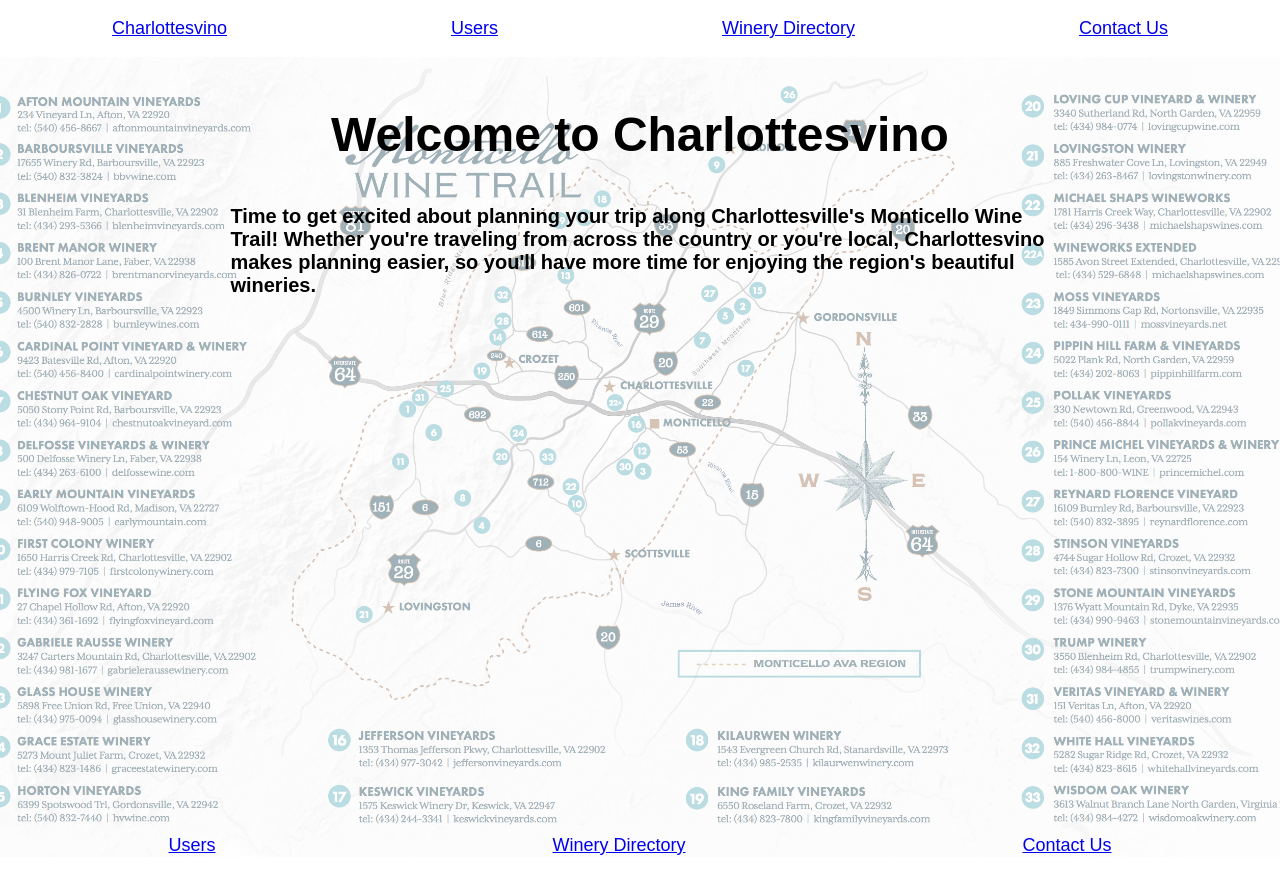
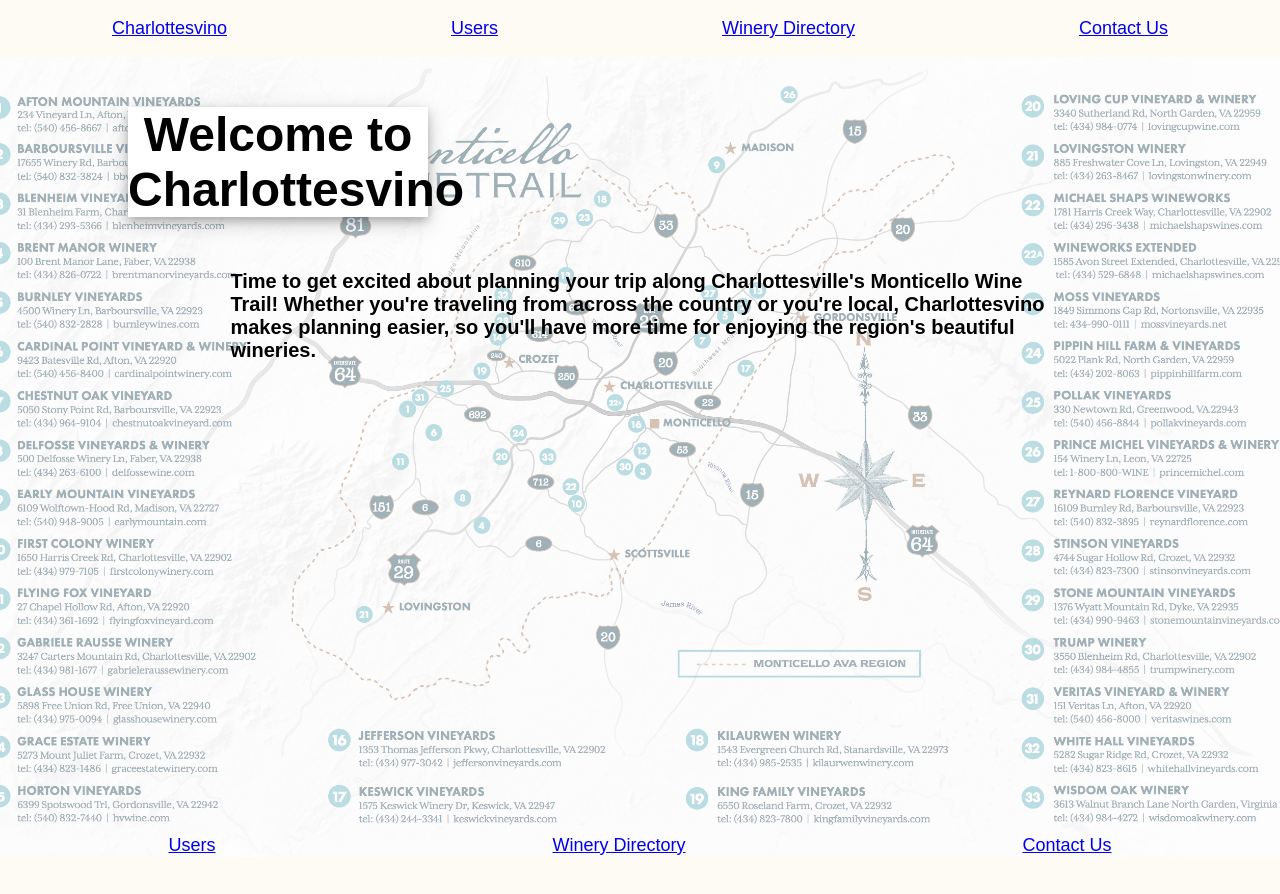
Before and after one commit to ebhinch/project_three, a React (Create React App) app in the folder client/: page / in a window 1280 px wide. Shown: the top 894 px of the page. Built offline with nearby package versions, Linux system fonts and the light colour scheme; a web font is replaced by a local one.

Commit message:
added box-shadow styled component and began using it in individualvineyardpage and on userpage

```diff
--- a/client/src/components/home/HomePage.js
+++ b/client/src/components/home/HomePage.js
@@ -2,9 +2,13 @@ import React, { Component } from 'react'
 import PageBody from "../styled-components/PageBody"
 import { FlexRow } from "../styled-components/FlexContainers"
 import { FlexColumn } from "../styled-components/FlexContainers"
+import ShadowDiv from "../styled-components/ShadowDiv"
 import styled from 'styled-components';
 import winemap from "./winemap.jpg"
 // let Img = require('react-image')
+
+
+
 const WelcomeText = styled.div`
 font-size: 3em;
   text-align: center;
@@ -50,7 +54,7 @@ class HomePage extends Component {
           {/* <img src={winemap} alt="wine map" /> */}
 
           <HomePageStyled>
-            <WelcomeText>Welcome to Charlottesvino</WelcomeText>
+            <WelcomeText><ShadowDiv>Welcome to Charlottesvino</ShadowDiv></WelcomeText>
             <br />
             <WelcomeParagraph>Time to get excited about planning your trip along Charlottesville's Monticello Wine Trail! Whether you're traveling from across the country or you're local, Charlottesvino makes planning easier, so you'll have more time for enjoying the region's beautiful wineries.</WelcomeParagraph>
 
--- a/client/src/components/styled-components/FlexContainers.js
+++ b/client/src/components/styled-components/FlexContainers.js
@@ -11,7 +11,9 @@ const FlexColumn = styled.div`
     flex-direction: column;
 `
 
+
+
+
 export {
     FlexRow,
-    FlexColumn
-}
+    FlexColumn}
--- a/client/src/components/styled-components/PageBody.js
+++ b/client/src/components/styled-components/PageBody.js
@@ -7,7 +7,5 @@ const PageBody = styled.div`
    margin-bottom: 40px;
    padding-bottom: 40px;
    padding-top: 40px;
-
-
 `
 export default PageBody
--- /dev/null
+++ b/client/src/components/styled-components/ShadowDiv.js
@@ -0,0 +1,12 @@
+import React from "react";
+import styled from "styled-components"
+
+const ShadowDiv = styled.div`
+    width: 300px;
+    box-shadow: 0 4px 8px 0 rgba(0, 0, 0, 0.2), 0 6px 20px 0 rgba(0, 0, 0, 0.19);
+    background-color: white;
+    margin-top: 10px;
+    margin-bottom: 10px;
+`
+
+export default ShadowDiv
--- a/client/src/components/user/IndividualUserPage.js
+++ b/client/src/components/user/IndividualUserPage.js
@@ -100,7 +100,7 @@ class IndividualUserPage extends Component {
                 </p>
 
                 <p>
-                    <Link to="/users">Not your account? Return to the User Directory</Link>
+                    <Link to="/users">Return to the User Directory</Link>
                 </p>
 
                 {this.state.editUserDetails ? <div>
--- a/client/src/components/user/UserPage.js
+++ b/client/src/components/user/UserPage.js
@@ -7,20 +7,36 @@ import PageParagraphText from "../styled-components/PageParagraphText"
 import DetailHeader from "../styled-components/DetailHeader";
 import { FlexColumn } from "../styled-components/FlexContainers";
 import { FlexRow } from "../styled-components/FlexContainers";
+import ShadowDiv from "../styled-components/ShadowDiv"
 import styled from 'styled-components';
 
 const UserColumnContainer = FlexRow.extend`
     align-items: space-between;
     flex-wrap: wrap;
     justify-content: space-evenly;
+    height: 400px;
 `
 
-const UserColumn = FlexColumn.extend`
+const UserColumn = ShadowDiv.extend`
     align-items: center;
     flex-wrap: wrap;
     justify-content: flex-start;
-    border: 2px solid black;
+    margin-top: 20px;
+    padding-right: 10px;
+    padding-left: 10px;
+    min-height: 100%
 `
+
+
+// const UserColumn = FlexColumn.extend`
+//     align-items: center;
+//     flex-wrap: wrap;
+//     justify-content: flex-start;
+//     margin-top: 20px;
+//     padding-right: 10px;
+//     padding-left: 10px;
+//     min-height: 100%
+// `
 
 class UserPage extends Component {
     // This sets the initial state for the component.
@@ -58,11 +74,13 @@ class UserPage extends Component {
                             {this.state.users.map(user => {
                                 return (<div><Link key={user._id} to={`/users/${user._id}`}>{user.userName}</Link></div>)
                             })}
+
                         </UserColumn>
                         <br /> <br />
                         <UserColumn>
                             <div>Don't already have an account? Create one below:</div>
                             <SignUpForm />
+
                         </UserColumn>
                     </UserColumnContainer>
                 </PageParagraphText>
--- a/client/src/components/vineyard/IndividualVineyardPage.js
+++ b/client/src/components/vineyard/IndividualVineyardPage.js
@@ -56,7 +56,6 @@ class IndividualVineyardPage extends Component {
         const response = await axios.get(`/api/vineyards/${vineyardId}`)
         console.log(response)
         this.setState({ vineyard: response.data })
-
     }
 
     toggleShowWines = (wine) => {
--- a/client/src/components/vineyard/IndividualWineDetails.js
+++ b/client/src/components/vineyard/IndividualWineDetails.js
@@ -3,9 +3,11 @@ import axios from 'axios'
 import PageBody from "../styled-components/PageBody"
 import { FlexRow } from "../styled-components/FlexContainers"
 import { FlexColumn } from "../styled-components/FlexContainers"
+import ShadowDiv from "../styled-components/ShadowDiv"
 import styled from 'styled-components';
 
-const WineDetails = styled.div`
+const WineDetails = FlexColumn.extend`
+    align-items: center;
     text-align: center;
     img {
         height: 300px;
@@ -18,11 +20,15 @@ const IndividualWineDetails = (props) => {
         <PageBody>
             <WineDetails>
                 <br />
+                <ShadowDiv>
                     <h4>Name: {props.wine.name}</h4>
                     <h4>Vintage: {props.wine.vintage}</h4>
                     <h4>Description: {props.wine.description}</h4>
                     <h4>Price: ${props.wine.price}</h4>
+                </ShadowDiv>
+                <ShadowDiv>
                     <img src={props.wine.image} />
+                </ShadowDiv>
             </WineDetails>
         </PageBody>
     );
--- a/client/src/index.css
+++ b/client/src/index.css
@@ -2,4 +2,6 @@ body {
   margin: 0;
   padding: 0;
   font-family: sans-serif;
+  background-color: #fefbf5;
+
 }
```
Lines whose indentation alone changed are shown as unchanged.
